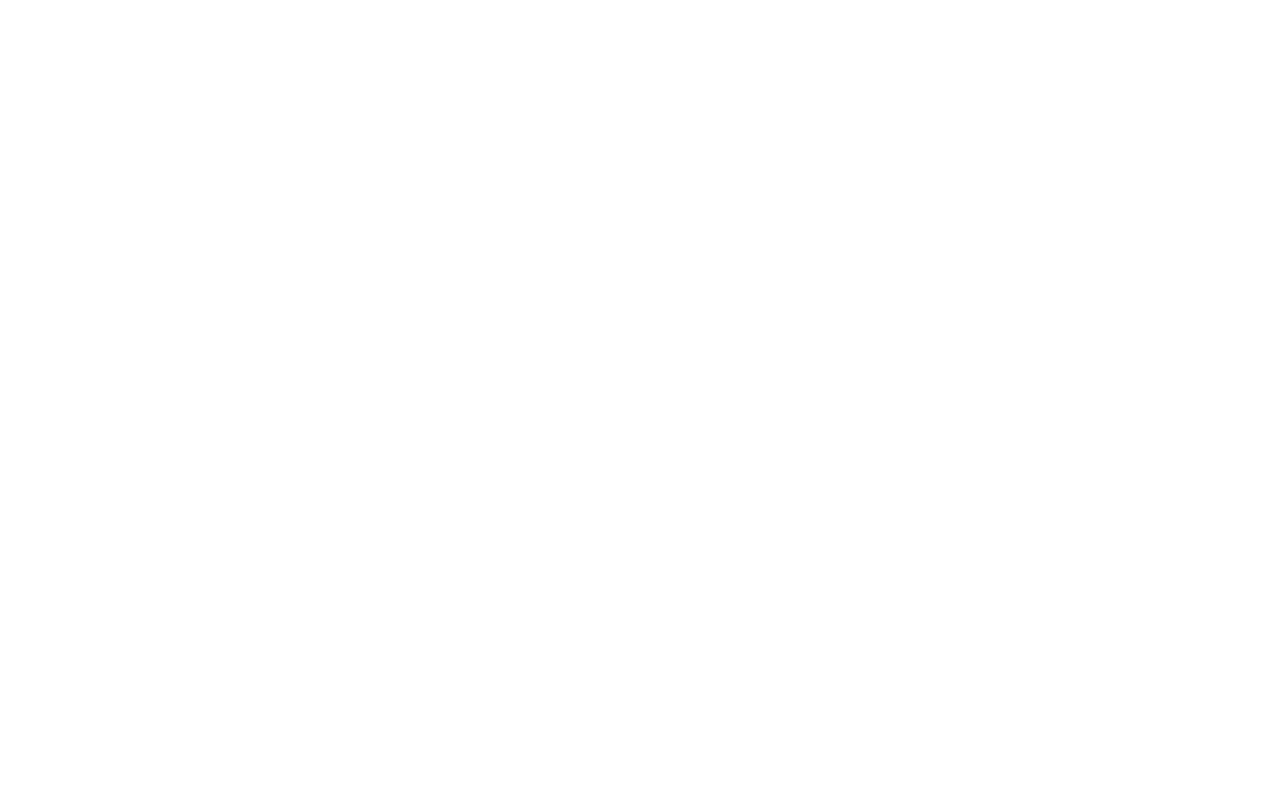
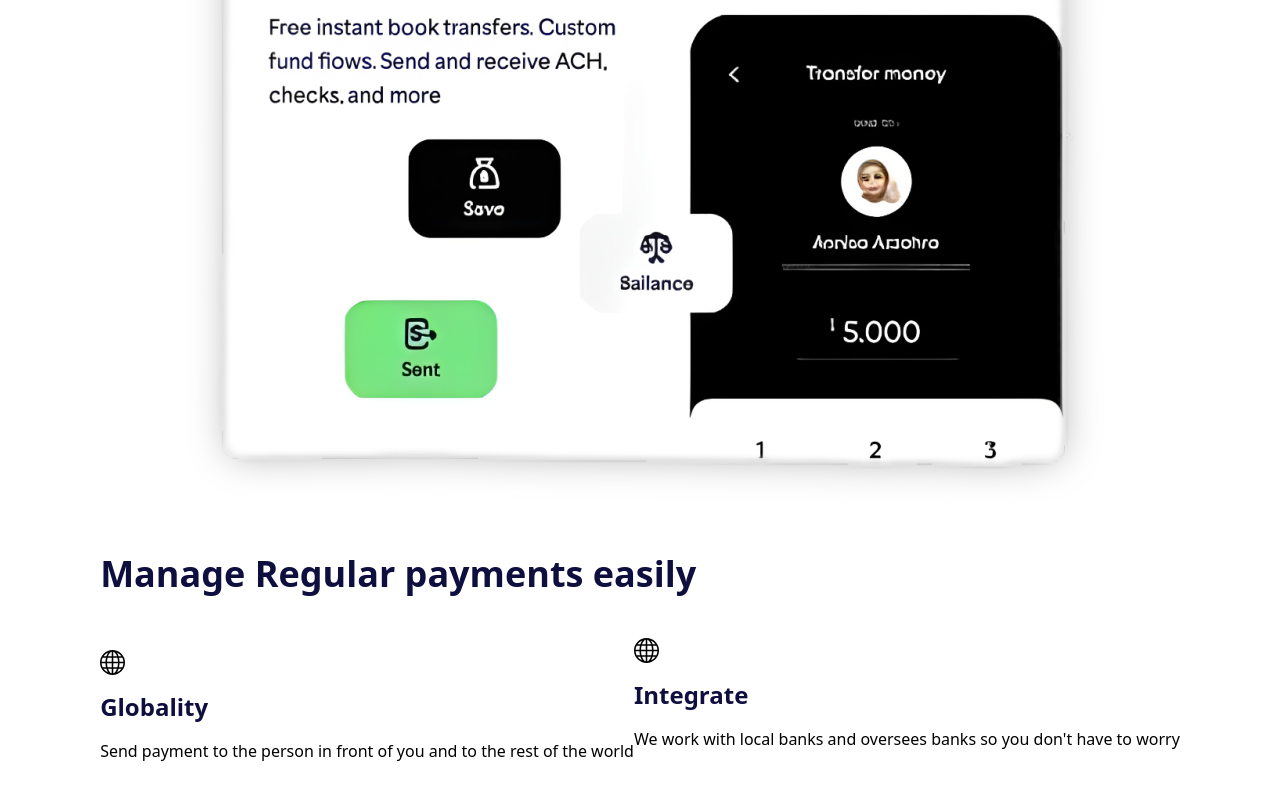
Before and after one commit to Sijibomii/unine, a React (Create React App) app: page / in a window 1280 px wide. Shown: the part 4882-5682 px from the top of the page. Before the commit the page ends 4680 px from the top, so only its background shows below. Built offline with nearby package versions, Linux system fonts and the light colour scheme.

Commit message:
sm payment

```diff
--- a/src/App.js
+++ b/src/App.js
@@ -4,6 +4,7 @@
 import HeroBottom from "./components/HeroBottom";
 import Info from "./components/Info";
 import Card from "./components/Card";
+import Payment from "./components/Payment";
 function App() {
 
   return (
@@ -20,6 +21,7 @@
         </div>
         <Info />
         <Card />
+        <Payment />
       </div>
     </div>
   );
--- /dev/null
+++ b/src/components/Payment.js
@@ -0,0 +1,29 @@
+import React from 'react'
+import ATM from "../static/pay.png"
+const Payment = () => {
+  return (
+    <div className='py-10 mt-8 px-4 flex flex-col items-center justify-center'>
+      <div className='top'>
+        <img className='atm' src={ATM} />
+      </div>
+      <div className=' mt-12'>
+        <h2 className='text-4xl font-bold b mb-8'>Manage Regular payments easily</h2>
+        <div className='flex items-center py-2'>
+          <div className='py-4'>
+            <svg xmlns="http://www.w3.org/2000/svg" width="25" height="25" fill="currentColor" className="mb-4 bi bi-globe" viewBox="0 0 16 16"> <path d="M0 8a8 8 0 1 1 16 0A8 8 0 0 1 0 8zm7.5-6.923c-.67.204-1.335.82-1.887 1.855A7.97 7.97 0 0 0 5.145 4H7.5V1.077zM4.09 4a9.267 9.267 0 0 1 .64-1.539 6.7 6.7 0 0 1 .597-.933A7.025 7.025 0 0 0 2.255 4H4.09zm-.582 3.5c.03-.877.138-1.718.312-2.5H1.674a6.958 6.958 0 0 0-.656 2.5h2.49zM4.847 5a12.5 12.5 0 0 0-.338 2.5H7.5V5H4.847zM8.5 5v2.5h2.99a12.495 12.495 0 0 0-.337-2.5H8.5zM4.51 8.5a12.5 12.5 0 0 0 .337 2.5H7.5V8.5H4.51zm3.99 0V11h2.653c.187-.765.306-1.608.338-2.5H8.5zM5.145 12c.138.386.295.744.468 1.068.552 1.035 1.218 1.65 1.887 1.855V12H5.145zm.182 2.472a6.696 6.696 0 0 1-.597-.933A9.268 9.268 0 0 1 4.09 12H2.255a7.024 7.024 0 0 0 3.072 2.472zM3.82 11a13.652 13.652 0 0 1-.312-2.5h-2.49c.062.89.291 1.733.656 2.5H3.82zm6.853 3.472A7.024 7.024 0 0 0 13.745 12H11.91a9.27 9.27 0 0 1-.64 1.539 6.688 6.688 0 0 1-.597.933zM8.5 12v2.923c.67-.204 1.335-.82 1.887-1.855.173-.324.33-.682.468-1.068H8.5zm3.68-1h2.146c.365-.767.594-1.61.656-2.5h-2.49a13.65 13.65 0 0 1-.312 2.5zm2.802-3.5a6.959 6.959 0 0 0-.656-2.5H12.18c.174.782.282 1.623.312 2.5h2.49zM11.27 2.461c.247.464.462.98.64 1.539h1.835a7.024 7.024 0 0 0-3.072-2.472c.218.284.418.598.597.933zM10.855 4a7.966 7.966 0 0 0-.468-1.068C9.835 1.897 9.17 1.282 8.5 1.077V4h2.355z"/> </svg>
+            <h3 className='text-2xl font-bold b mb-4'>Globality</h3>
+            <p>Send payment to the person in front of you and to the rest of the world</p>
+          </div>
+
+          <div className='py-4 mt'>
+            <svg xmlns="http://www.w3.org/2000/svg" width="25" height="25" fill="currentColor" className="mb-4 bi bi-globe" viewBox="0 0 16 16"> <path d="M0 8a8 8 0 1 1 16 0A8 8 0 0 1 0 8zm7.5-6.923c-.67.204-1.335.82-1.887 1.855A7.97 7.97 0 0 0 5.145 4H7.5V1.077zM4.09 4a9.267 9.267 0 0 1 .64-1.539 6.7 6.7 0 0 1 .597-.933A7.025 7.025 0 0 0 2.255 4H4.09zm-.582 3.5c.03-.877.138-1.718.312-2.5H1.674a6.958 6.958 0 0 0-.656 2.5h2.49zM4.847 5a12.5 12.5 0 0 0-.338 2.5H7.5V5H4.847zM8.5 5v2.5h2.99a12.495 12.495 0 0 0-.337-2.5H8.5zM4.51 8.5a12.5 12.5 0 0 0 .337 2.5H7.5V8.5H4.51zm3.99 0V11h2.653c.187-.765.306-1.608.338-2.5H8.5zM5.145 12c.138.386.295.744.468 1.068.552 1.035 1.218 1.65 1.887 1.855V12H5.145zm.182 2.472a6.696 6.696 0 0 1-.597-.933A9.268 9.268 0 0 1 4.09 12H2.255a7.024 7.024 0 0 0 3.072 2.472zM3.82 11a13.652 13.652 0 0 1-.312-2.5h-2.49c.062.89.291 1.733.656 2.5H3.82zm6.853 3.472A7.024 7.024 0 0 0 13.745 12H11.91a9.27 9.27 0 0 1-.64 1.539 6.688 6.688 0 0 1-.597.933zM8.5 12v2.923c.67-.204 1.335-.82 1.887-1.855.173-.324.33-.682.468-1.068H8.5zm3.68-1h2.146c.365-.767.594-1.61.656-2.5h-2.49a13.65 13.65 0 0 1-.312 2.5zm2.802-3.5a6.959 6.959 0 0 0-.656-2.5H12.18c.174.782.282 1.623.312 2.5h2.49zM11.27 2.461c.247.464.462.98.64 1.539h1.835a7.024 7.024 0 0 0-3.072-2.472c.218.284.418.598.597.933zM10.855 4a7.966 7.966 0 0 0-.468-1.068C9.835 1.897 9.17 1.282 8.5 1.077V4h2.355z"/> </svg>
+            <h3 className='text-2xl font-bold b mb-4'>Integrate</h3>
+            <p>We work with local banks and oversees banks so you don't have to worry</p>
+          </div>
+        </div>
+      </div>
+    </div>
+  )
+}
+
+export default Payment
--- a/src/index.css
+++ b/src/index.css
@@ -23,3 +23,6 @@
 .atm{
   filter: drop-shadow(1px 1px 18px rgb(184, 182, 182));
 }
+.mt{
+  margin-top: -25px;
+}
```
Also changed, not shown: src/static/pay-removebg-preview.png (deleted), src/static/pay.png (added).
